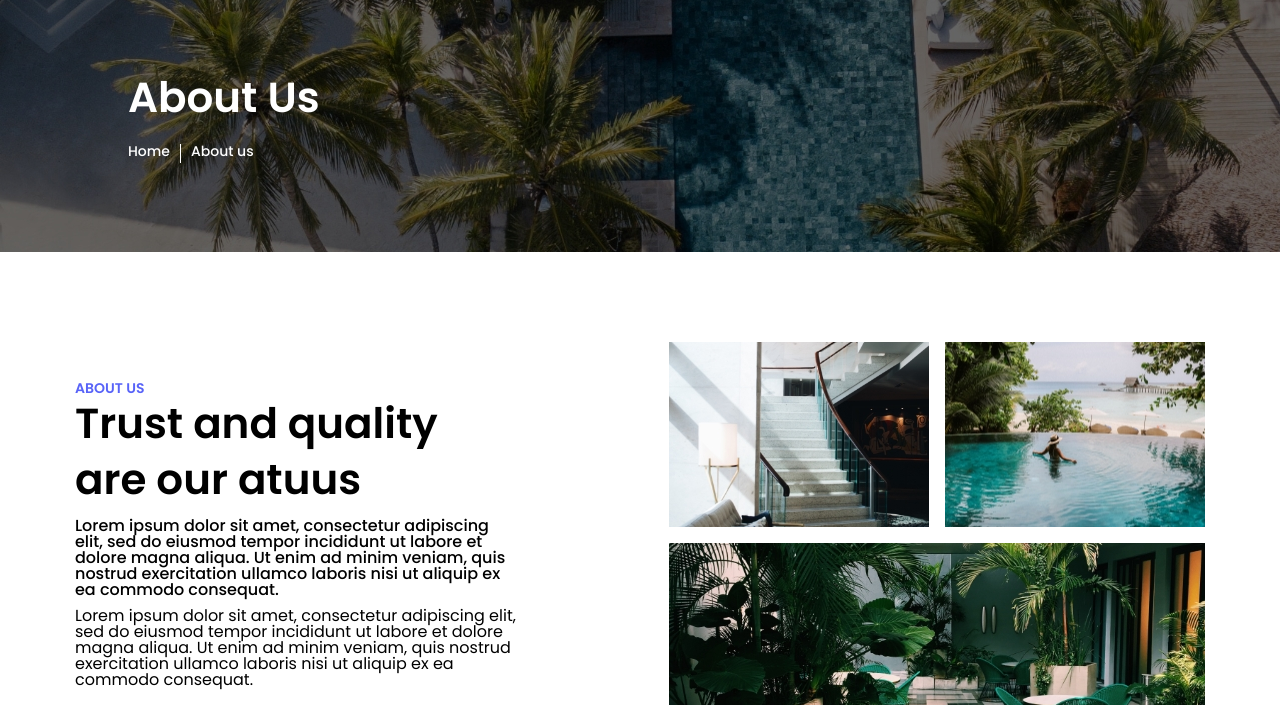
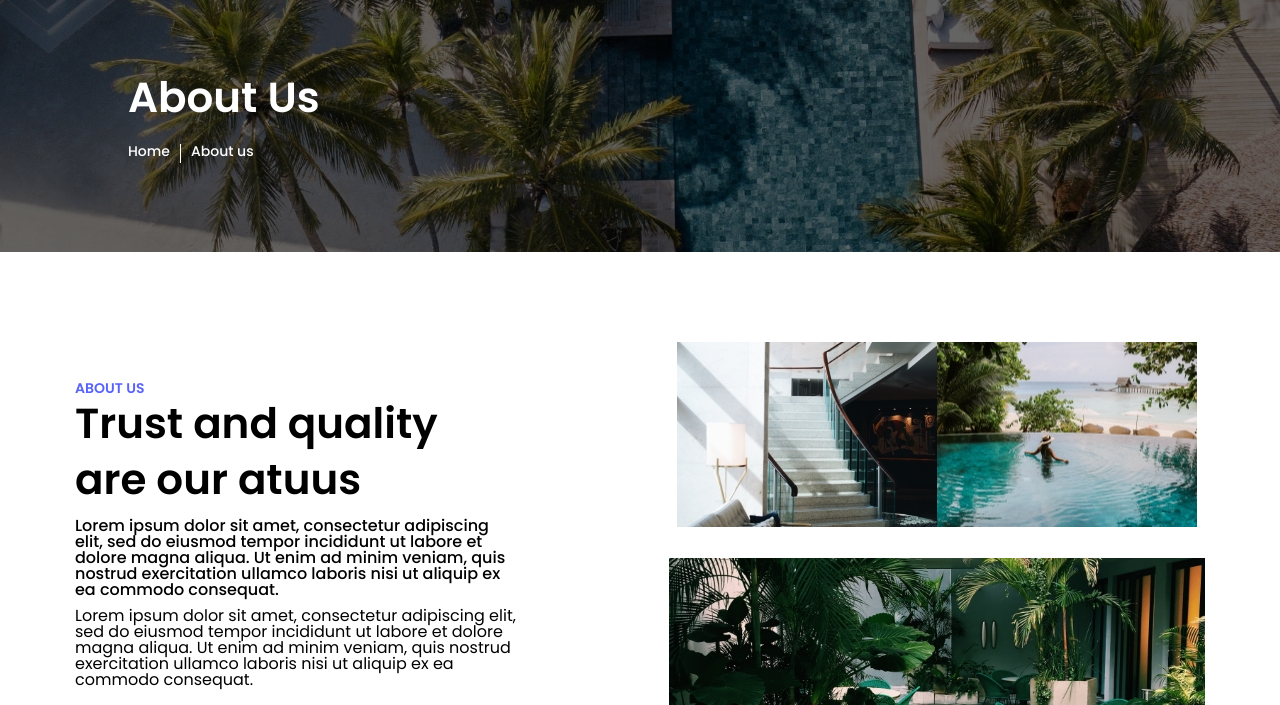
Before and after one commit to TamarDobadzishvili/Lesson-9, a plain HTML site: page index.html in a window 1280 px wide. Shown: the part 72-777 px from the top of the page. Drawn offline with Linux system fonts and the light colour scheme.

Commit message:
Last update

```diff
--- a/css/responsive.css
+++ b/css/responsive.css
@@ -7,6 +7,18 @@
     .titlediv{
         text-align: center;
     }
+    .sectiondiv2 {
+        height: auto;
+        justify-content: center;
+    }
+    .image2{
+        margin: 0;
+    }
+    .image1{
+        margin-bottom: 15px;
+    }
+
+
     .sectiontitle2{
         margin: 0 auto;
     }
@@ -30,6 +42,10 @@
         display: flex;
         flex-wrap: wrap;
     }
+    .image1{
+        margin-right: 10px;
+    }
+
     .box {
         width: 45%;
         margin-bottom: 50px;
@@ -87,6 +103,7 @@
                 text-align: center;
         }
         .image1 {
+            margin-right: 0;
             margin-bottom: 15px;
         }
         .image2{
--- a/css/style.css
+++ b/css/style.css
@@ -89,6 +89,7 @@ li:nth-child(6) {
   display: flex;
   justify-content: space-around;
   margin: 0 auto;
+  height: auto;
 }
 
 .sectiondiv1 {
@@ -165,12 +166,14 @@ li:nth-child(6) {
   flex-wrap: wrap;
 }
 .image1 {
-  width: 260px;
+  max-width: 260px;
+  width: 100%;
   height: 185px;
   object-fit: cover;
 }
 .image2 {
-  width: 260px;
+  max-width: 260px;
+  width: 100%;
   height: 185px;
   object-fit: cover;
   margin-left: 16px;
```
